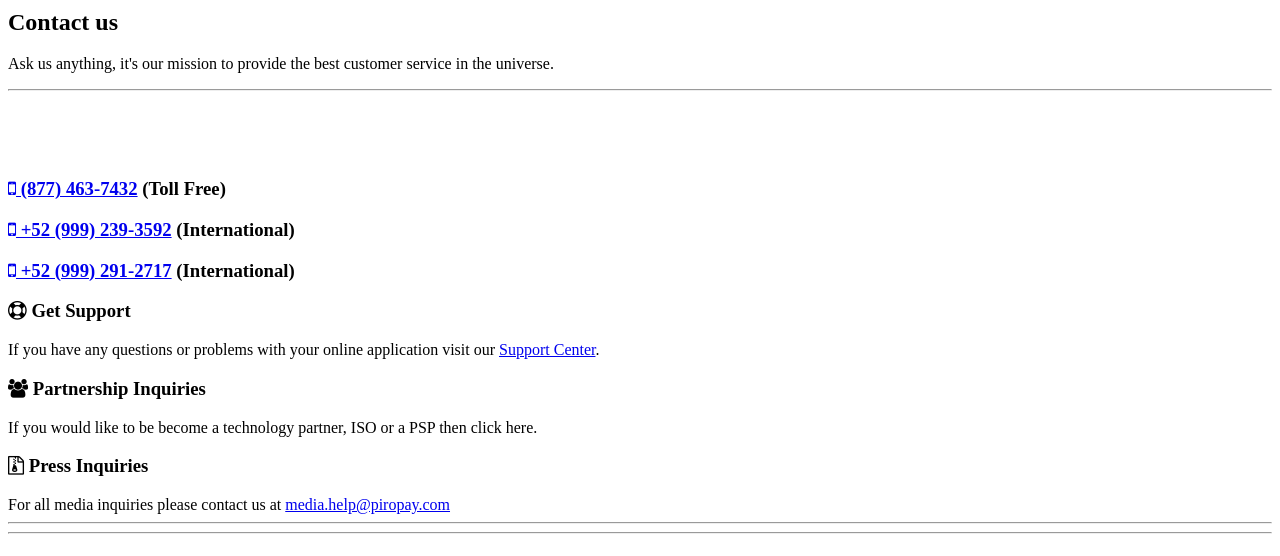
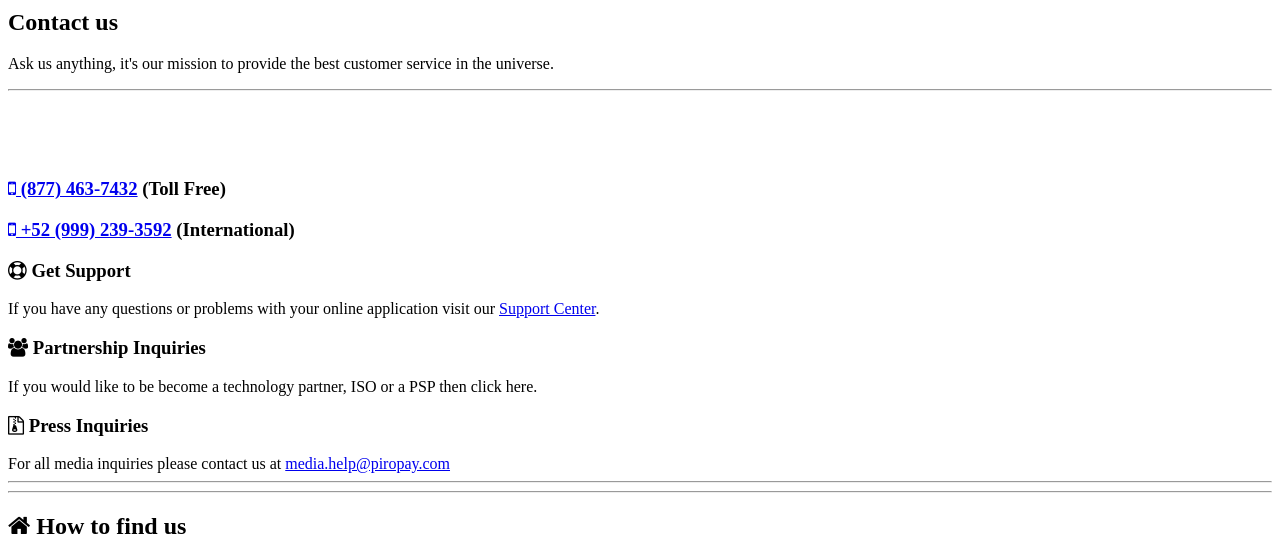
Before and after one commit to Banqee/piropay.github.io, a Jekyll site: the page built from _posts/2016-02-06-cabin.markdown, in a window 1280 px wide and 900 px high, scrolled down 14886 px, cut to the strip 0-556 px from the top of the window. Built offline with Jekyll 4.4.1, drawn with Linux system fonts in a browser that asks for light colours; nearby versions of some CDN libraries; library files that are not in the unit come from our copies.

Commit message:
Update contact.html

```diff
--- a/_includes/contact.html
+++ b/_includes/contact.html
@@ -39,18 +39,15 @@
 <div class="media-body-left">
 
 <div class="row">
-<div class="item col-xs-12 col-sm-12">
+<div class="col-xs-12 col-sm-12">
  <div class="item-inner">
 <h3 class="item-title tl"><a href="tel:+1-877-463-7432"><i class="fa fa-mobile" aria-hidden="true"></i> (877) 463-7432</a> (Toll Free)</h3>
 </div></div>
-<div class="item col-xs-12 col-sm-12">
+<div class="col-xs-12 col-sm-12">
  <div class="item-inner">
  <h3 class="item-title tl"><a href="tel:+52-999-239-3592"><i class="fa fa-mobile" aria-hidden="true"></i> +52 (999) 239-3592</a> (International)</h3>
 </div></div>
-<div class="item col-xs-12 col-sm-12">
- <div class="item-inner tl">
-<h3 class="item-title"><a href="tel:+52-999-291-2717"><i class="fa fa-mobile" aria-hidden="true"></i> +52 (999) 291-2717</a> (International)</h3>
-</div></div>
+
 </div><!--//row-->
 
 </div><!--//media-body-->
```
